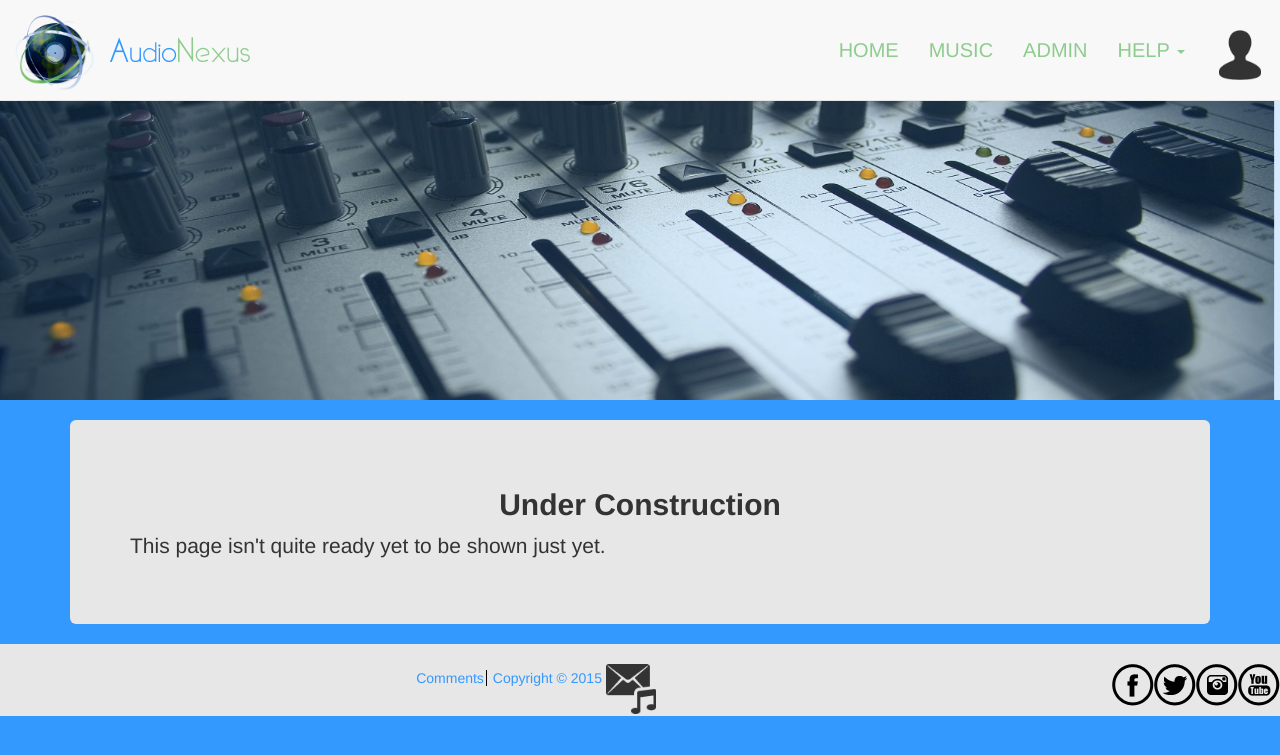
After one commit to joshuabeck24/370Assignment2, a PHP site: page /view/ANUnderconstruction.php in a window 1280 px wide. The commit adds this page. Shown: the top 755 px of the page. Run offline with PHP 8.4, Linux system fonts and the light colour scheme; some libraries are stand-ins or nearby versions.

Commit message:
Added under construction
reflected changes in their links

```diff
--- a/Assign2/view/ANAdmin.php
+++ b/Assign2/view/ANAdmin.php
@@ -8,11 +8,11 @@
  <div class="container">
          <div class="jumbotron">
          <h3 style="text-align:center">ADMIN LOGIN</h3>
-                <form class="formFormat" action="../view/ANUnderconstruction.html">
+                <form class="formFormat" action="../view/ANUnderconstruction.php">
                   Username: <input type="text" name="un"><br><br>
                   Password: <input type="text" name="pw"><br><br>
                 </form>
-        <p style="text-align:center"><a class="btn btn-success" href="../view/ANUnderconstruction.html" role="button">Log In</a></p>
+        <p style="text-align:center"><a class="btn btn-success" href="../view/ANUnderconstruction.php" role="button">Log In</a></p>
         </div>
 </div>
 </section>
--- a/Assign2/view/ANSignup.php
+++ b/Assign2/view/ANSignup.php
@@ -7,11 +7,11 @@
  <div class="container">
          <div class="jumbotron">
          <h3 style="text-align:center">Sign in to your account</h3>
-                <form class="formFormat" action="../view/ANUnderconstruction.html">
+                <form class="formFormat" action="../view/ANUnderconstruction.php">
                   Username: <input type="text" name="un"><br><br>
                   Password: <input type="text" name="pw"><br><br>
                 </form>
-        <p style="text-align:center"><a class="btn btn-success" href="../view/ANUnderconstruction.html" role="button">Sign In</a></p>
+        <p style="text-align:center"><a class="btn btn-success" href="../view/ANUnderconstruction.php" role="button">Sign In</a></p>
         </div>
 </div>
 </section>
--- /dev/null
+++ b/Assign2/view/ANUnderconstruction.php
@@ -0,0 +1,20 @@
+<?php
+	$title = "AudioNexus - Under Construction";
+	include './headerinclude.php';
+?>
+<img alt="Image of a Mixer" src="../images/mixer.png" class="imageLoad" />
+
+
+<section style="margin-top:-80px;">
+<div class="container">
+<div class="jumbotron">
+<h2>Under Construction</h2>
+<p> This page isn't quite ready yet to be shown just yet.</p>
+</div>
+</div>
+</section>
+<br>
+
+ <?php
+include './footerinclude.php';
+?>
```
